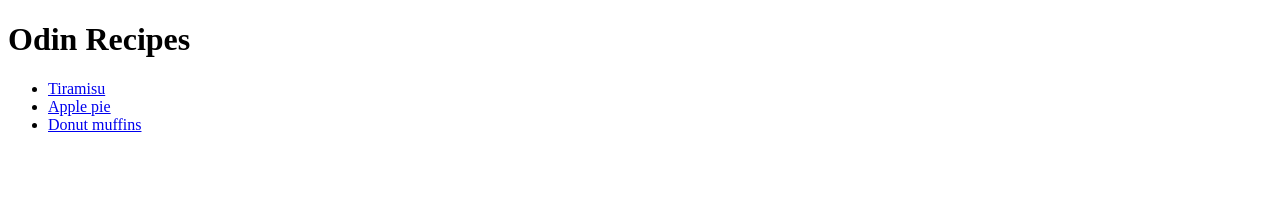
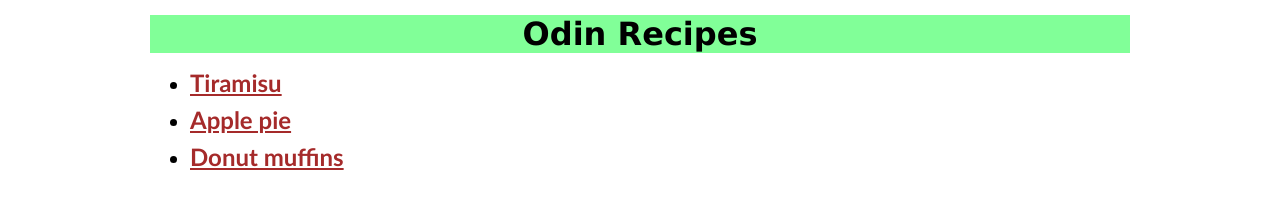
Before and after one commit to 62koen/odin-recipes, a plain HTML site: page index.html in a window 1280 px wide. Drawn offline with Linux system fonts and the light colour scheme.

Commit message:
24.03.23

```diff
--- a/index.html
+++ b/index.html
@@ -3,14 +3,15 @@
     <body>
         <h1>Odin Recipes</h1>
         <ul>
-            <li><a href="./recipes/tiramisu.html">Tiramisu</a></li>
-            <li><a href="./recipes/applepie.html">Apple pie</a></li>
-            <li><a href="./recipes/donutmuffins.html">Donut muffins</a></li>
+            <li><a href="./recipes/tiramisu.html" class="main links"><strong>Tiramisu</strong></a></li>
+            <li><a href="./recipes/applepie.html" class="main links"><strong>Apple pie</strong></a></li>
+            <li><a href="./recipes/donutmuffins.html" class="main links"><strong>Donut muffins</strong></a></li>
         </ul>
     </body>
 
     <head>
         <meta charset="UTF-8">
         <title>Recipes</title>
+        <link rel="stylesheet" href="styles.css">
     </head>
 </html>
--- /dev/null
+++ b/styles.css
@@ -0,0 +1,42 @@
+* {
+    box-sizing: border-box;
+    /** border: 2px solid red; **/
+    width: 980px;
+    margin: 0 auto;
+}
+h1 {
+    text-align: center;
+    color: #000000;
+    background-color: #00ff2f7e;
+}
+p,
+ul,
+ol,
+li {
+    font-family: 'Trebuchet MS', Tahoma, sans-serif;
+    font-size: 20px;
+    margin-top: 8px;
+    margin-bottom: 8px;
+}
+h1,
+h2 {
+    font-family: Verdana, sans-serif;
+    margin-top: 15px;
+    margin-bottom: 15px;
+}
+.links {
+    color: #a52a2a;
+}
+.main.links {
+    font-size: 24px;
+}
+.recipe.links {
+    font-family: Verdana, sans-serif;
+    font-size: smaller;
+}
+img {
+    width: 500px;
+}
+p {
+    display: block;
+}
```
Also changed, not shown: recipes/applepie.html (+3 -1 lines), recipes/donutmuffins.html (+3 -1 lines), recipes/tiramisu.html (+3 -1 lines).
